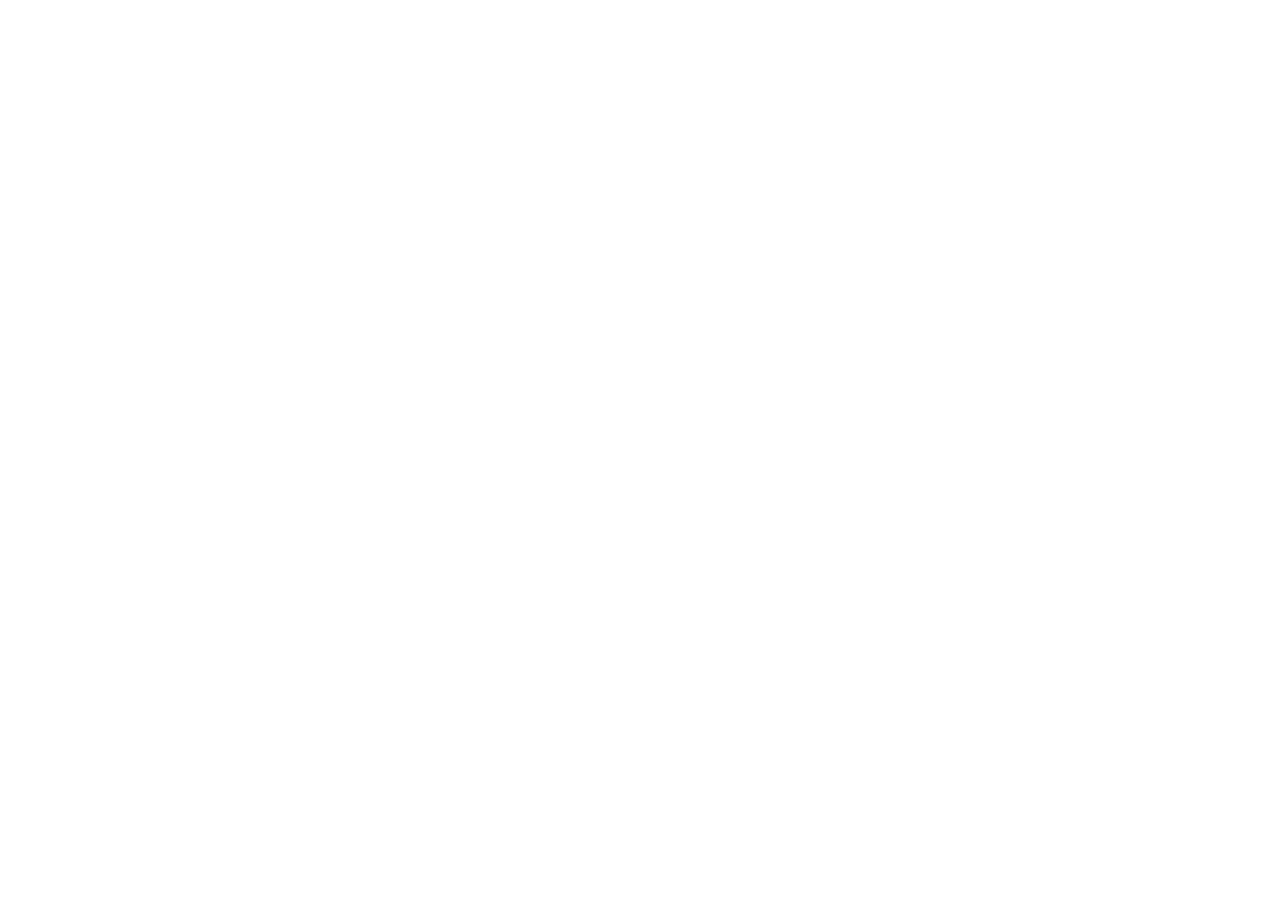
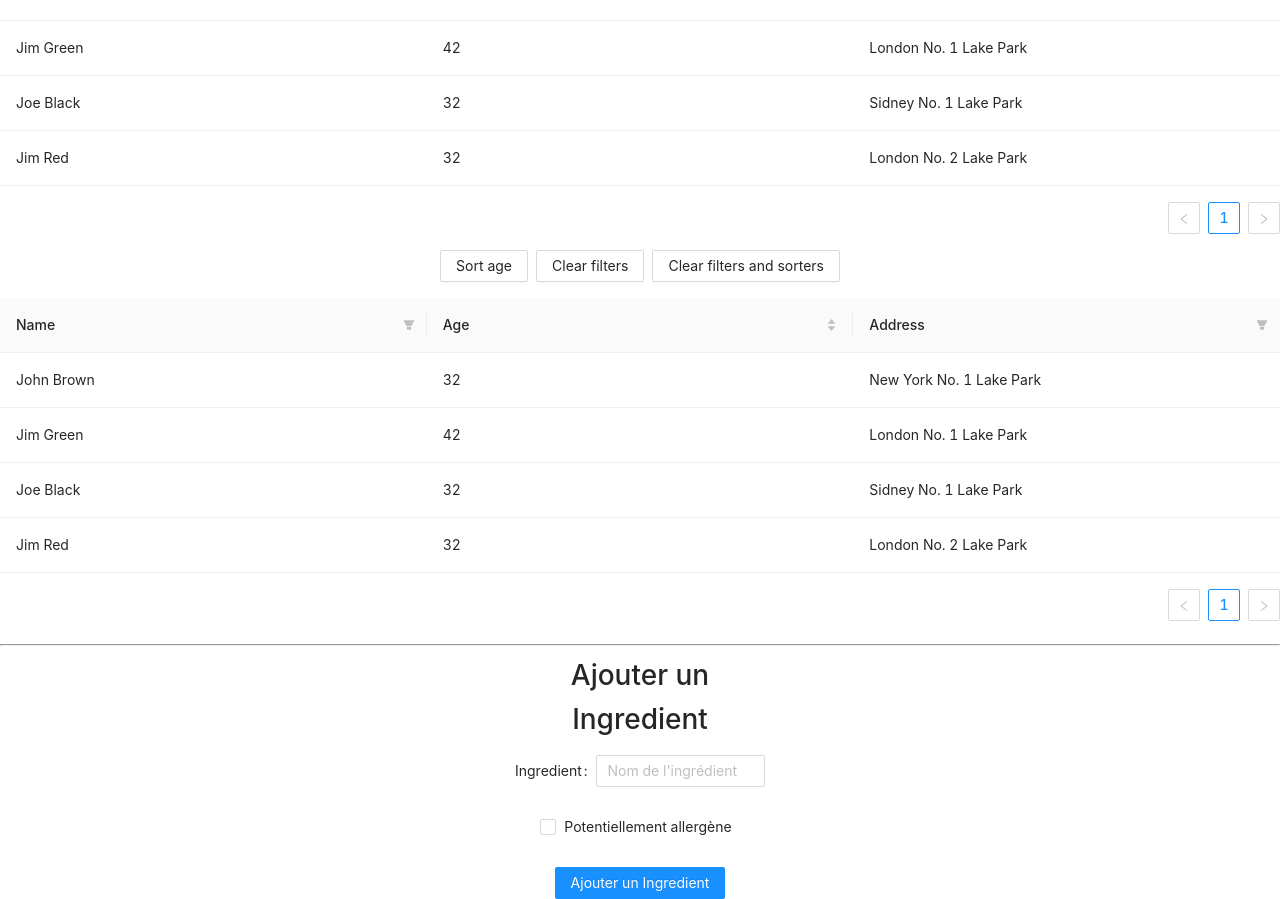
Before and after one commit to WildCodeSchool/healthymood-back, a React (Create React App) app: page / in a window 1280 px wide. Shown: the part 263-1162 px from the top of the page. Before the commit the page ends 800 px from the top, so only its background shows below. Built offline with nearby package versions, Linux system fonts and the light colour scheme; the HTML template or start-up script is replaced by a standard one.

Commit message:
IngredientForm in progress

```diff
--- a/src/App.js
+++ b/src/App.js
@@ -1,10 +1,12 @@
 import React from 'react';
 import './Styles/App.css';
+import Ingredients from './pages/Ingredients';
 
 function App () {
   return (
     <div className='App'>
       <h1>Back office</h1>
+      <Ingredients />
     </div>
   );
 }
--- /dev/null
+++ b/src/components/FormIngredient.js
@@ -0,0 +1,30 @@
+import React from 'react';
+import 'antd/dist/antd.css';
+
+import { Form, Input, Button, Checkbox } from 'antd';
+
+const FormItem = Form.Item;
+
+const FormIngredient = () => {
+  return (
+    <div>
+      <Form className='form-ingredient' style={{ width: '250px', margin: 'auto' }}>
+        <h1>Ajouter un Ingredient</h1>
+        <FormItem label='Ingredient'>
+          <Input
+            type='text'
+            placeholder="Nom de l'ingrédient"
+          />
+        </FormItem>
+        <FormItem>
+          <Checkbox>Potentiellement allergène</Checkbox>
+        </FormItem>
+        <FormItem>
+          <Button type='primary' size='default'> Ajouter un Ingredient</Button>
+        </FormItem>
+      </Form>
+    </div>
+  );
+};
+
+export default FormIngredient;
--- /dev/null
+++ b/src/components/IngredientsList.js
@@ -0,0 +1,110 @@
+import React from 'react';
+import { Button, Table, Space } from 'antd';
+
+const data = [
+  {
+    key: '1',
+    name: 'John Brown',
+    age: 32,
+    address: 'New York No. 1 Lake Park'
+  },
+  {
+    key: '2',
+    name: 'Jim Green',
+    age: 42,
+    address: 'London No. 1 Lake Park'
+  },
+  {
+    key: '3',
+    name: 'Joe Black',
+    age: 32,
+    address: 'Sidney No. 1 Lake Park'
+  },
+  {
+    key: '4',
+    name: 'Jim Red',
+    age: 32,
+    address: 'London No. 2 Lake Park'
+  }
+];
+
+const IngredientsList = () => {
+  // const [sortedInfo, setSortedInfo] = useState(null);
+  // const [filteredInfo, setFilteredInfo] = useState(null);
+  // const handleChange = (pagination, filters, sorter) => {
+  //   console.log('Various parameters', pagination, filters, sorter);
+  //   this.setState({
+  //     filteredInfo: filters,
+  //     sortedInfo: sorter
+  //   });
+  // };
+
+  // const clearFilters = () => {
+  //   setFilteredInfo({ filteredInfo: null });
+  // };
+
+  // const clearAll = () => {
+  //   setFilteredInfo({ filteredInfo: null });
+  //   setSortedInfo({ filteredInfo: null });
+  // };
+
+  // const setAgeSort = () => {
+  //   setSortedInfo({
+  //     order: 'descend',
+  //     columnKey: 'age'
+  //   });
+  // };
+
+  const columns = [
+    {
+      title: 'Name',
+      dataIndex: 'name',
+      key: 'name',
+      filters: [
+        { text: 'Joe', value: 'Joe' },
+        { text: 'Jim', value: 'Jim' }
+      ]
+      // filteredValue: filteredInfo.name || null,
+      // onFilter: (value, record) => record.name.includes(value),
+      // sorter: (a, b) => a.name.length - b.name.length,
+      // sortOrder: sortedInfo.columnKey === 'name' && sortedInfo.order,
+      // ellipsis: true
+    },
+    {
+      title: 'Age',
+      dataIndex: 'age',
+      key: 'age',
+      sorter: (a, b) => a.age - b.age,
+      // sortOrder: sortedInfo.columnKey === 'age' && sortedInfo.order,
+      ellipsis: true
+    },
+    {
+      title: 'Address',
+      dataIndex: 'address',
+      key: 'address',
+      filters: [
+        { text: 'London', value: 'London' },
+        { text: 'New York', value: 'New York' }
+      ]
+      // filteredValue: filteredInfo.address || null,
+      // onFilter: (value, record) => record.address.includes(value),
+      // sorter: (a, b) => a.address.length - b.address.length,
+      // sortOrder: sortedInfo.columnKey === 'address' && sortedInfo.order,
+      // ellipsis: true
+    }
+  ];
+  return (
+    <>
+      <h1>Liste de tous les ingrédients</h1>
+      <Table columns={columns} dataSource={data} />
+      <Space style={{ marginBottom: 16 }}>
+        <Button>Sort age</Button>
+        <Button>Clear filters</Button>
+        <Button>Clear filters and sorters</Button>
+      </Space>
+      <Table columns={columns} dataSource={data} />
+    </>
+  );
+};
+
+export default IngredientsList;
--- /dev/null
+++ b/src/pages/Ingredients.js
@@ -0,0 +1,16 @@
+import React from 'react';
+import FormIngredient from '../components/FormIngredient';
+import IngredientsList from '../components/IngredientsList';
+
+const Ingredients = () => {
+  return (
+    <>
+      <h1>Tous les ingrédients</h1>
+      <IngredientsList />
+      <hr />
+      <FormIngredient />
+    </>
+  );
+};
+
+export default Ingredients;
```
Also changed, not shown: 2 other files (tests, documents, lock files or other folders).
